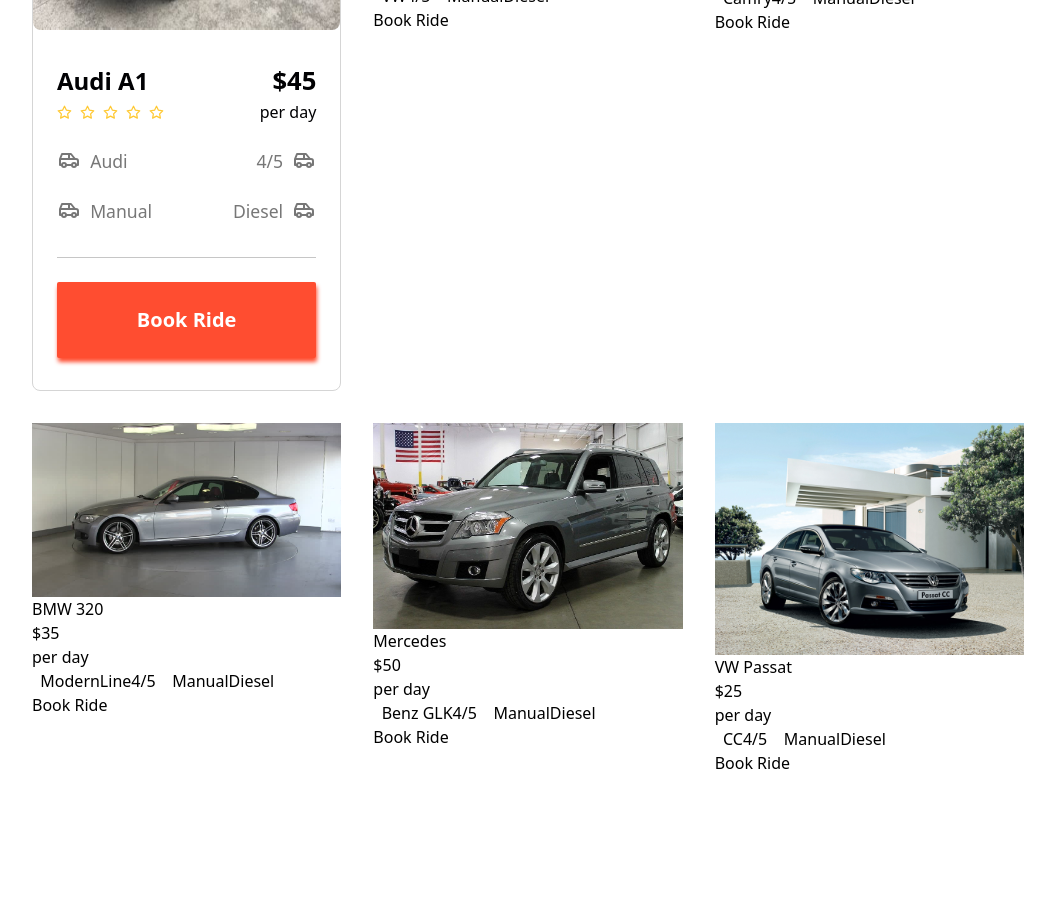
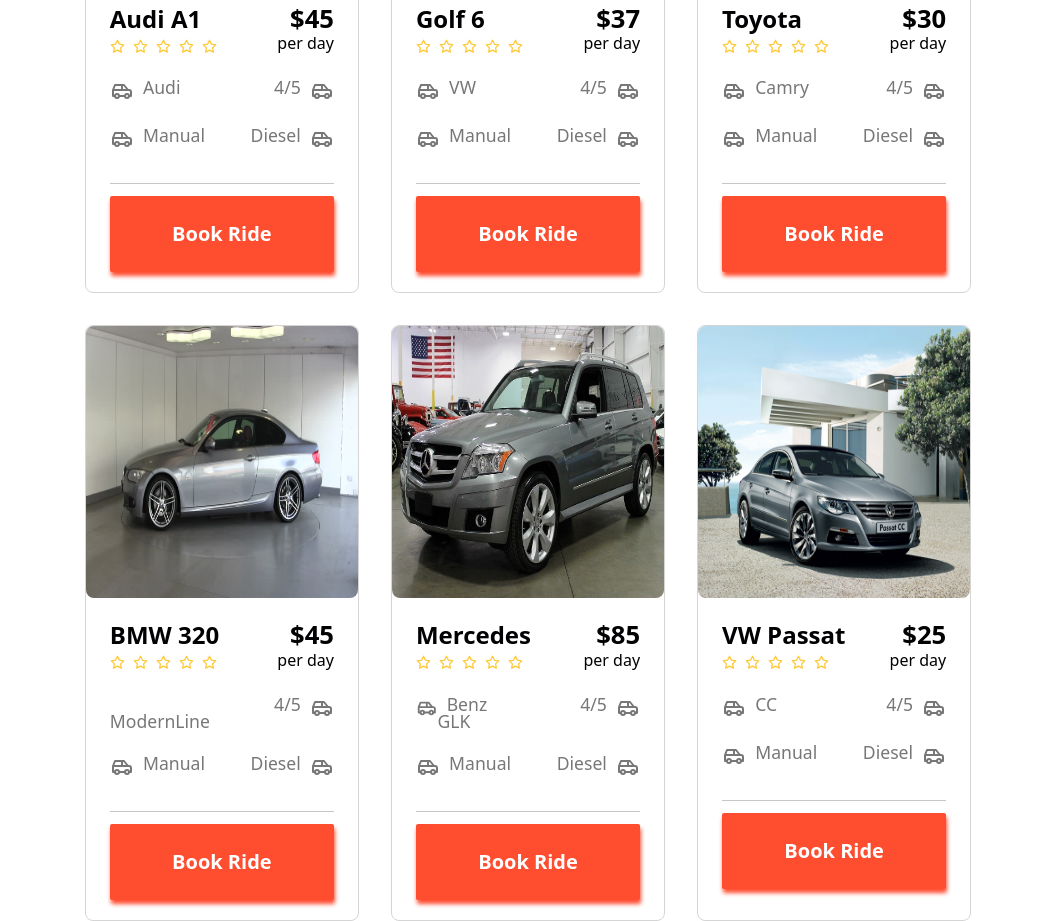
Before and after one commit to thaparup/car_rental, a React (Vite) app: page /models in a window 1280 px wide. Shown: the part 400-1321 px from the top of the page, without its empty margins (112-1167 px from the left). Before the commit the page ends 1175 px from the top, so only its background shows below. Built offline with nearby package versions, Linux system fonts and the light colour scheme.

Commit message:
complete card component and testimonial page completed

```diff
--- a/src/App.jsx
+++ b/src/App.jsx
@@ -17,6 +17,7 @@
 import { BrowserRouter, Routes, Route } from "react-router-dom";
 import About from "./Pages/About";
 import VehicleModel from "./componenets/VehicleModel";
+import TestimonialsPage from "./Pages/TestimonialsPage";
 function App() {
   const [count, setCount] = useState(0);
 
@@ -40,6 +41,7 @@
         <Routes>
           <Route path="/about" element={<About />} />
           <Route path="/models" element={<VehicleModel />} />
+          <Route path="/testimonials" element={<TestimonialsPage />} />
         </Routes>
       </BrowserRouter>
     </>
--- a/src/componenets/CarCard.jsx
+++ b/src/componenets/CarCard.jsx
@@ -10,18 +10,18 @@
 
 export default function CarCard() {
   return (
-    <div className="grid grid-cols-3 mx-36 gap-8">
+    <div className="grid grid-cols-3 mx-[12.3rem] gap-8">
       <div className="border-[1px] border-[#d5d5d5] flex flex-col rounded-lg">
-        <div className="w-full h-auto ">
+        <div className="w-full h-auto  ">
           <img
             src={CarImg1}
             alt="car_img"
-            className="w-full h-[20rem] rounded-lg"
+            className="w-full  rounded-lg h-[17rem] "
           />
-          <div className="px-6 py-8 flex-col text-pmBlack">
+          <div className="px-6 pt-6 pb-5 flex-col text-pmBlack ">
             <div className="flex justify-between items-center">
               <div className="flex flex-col text-left gap-2">
-                <p className="text-2xl font-bold">Audi A1</p>
+                <p className="text-2xl font-bold leading-none">Audi A1</p>
                 <span className="flex gap-2">
                   <IconStar
                     width={15}
@@ -51,29 +51,29 @@
                 </span>
               </div>
               <div className="flex flex-col text-right">
-                <h4 className="text-[1.6rem] font-bold">$45</h4>
+                <h4 className="text-[1.6rem] font-bold leading-none">$45</h4>
                 <p className="text-[1rem]">per day</p>
               </div>
             </div>
-            <div className="grid grid-cols-2 gap-6 mt-6 pb-8 CardCarSpan ">
-              <span className="text-[1.1rem] font-medium text-[#777777] text-left flex">
+            <div className="grid grid-cols-2 gap-6 mt-6 pb-8 CardCarSpan">
+              <span className="text-[1.1rem] font-medium text-[#777777] text-left flex leading-none">
                 <IconCar /> &nbsp; Audi
               </span>
 
-              <span className="text-[1.1rem] font-medium text-[#777777] flex justify-end">
+              <span className="text-[1.1rem] font-medium text-[#777777] flex justify-end leading-none">
                 4/5 &nbsp; <IconCar />
               </span>
-              <span className="text-[1.1rem] font-medium text-[#777777] text-left flex">
+              <span className="text-[1.1rem] font-medium text-[#777777] text-left flex leading-none">
                 <IconCar /> &nbsp; Manual
               </span>
-              <span className="text-[1.1rem] font-medium text-[#777777] flex justify-end">
+              <span className="text-[1.1rem] font-medium text-[#777777] flex justify-end leading-none">
                 Diesel &nbsp; <IconCar />
               </span>
             </div>
 
             <a
               href="#home"
-              className="flex py-6 mt-6 bg-pmColor rounded-sm font-bold text-white shadow-boxShadowRed transitons-shadow duration-300 hover:shadow-boxShadowRedHover"
+              className="flex py-6 mt-3 bg-pmColor rounded-sm font-bold text-white shadow-boxShadowRed transitons-shadow duration-300 hover:shadow-boxShadowRedHover"
               onClick={() => window.scrollTo(0, 0)}
             >
               <p className="mx-auto text-xl font-extrabold ">Book Ride</p>
@@ -82,177 +82,365 @@
         </div>
       </div>
 
-      <div className="models-div__box">
-        <div className="models-div__box__img">
-          <img src={CarImg2} alt="car_img" />
-          <div className="models-div__box__descr">
-            <div className="models-div__box__descr__name-price">
-              <div className="models-div__box__descr__name-price__name">
-                <p>Golf 6</p>
-                {/* <span>
-                  <IconStar width={15} height={15} />
-                  <IconStar width={15} height={15} />
-                  <IconStar width={15} height={15} />
-                  <IconStar width={15} height={15} />
-                  <IconStar width={15} height={15} />
-                </span> */}
+      {/* Row 1 Column 2 */}
+
+      <div className="border-[1px] border-[#d5d5d5] flex flex-col rounded-lg">
+        <div className="w-full h-auto ">
+          <img
+            src={CarImg2}
+            alt="car_img"
+            className="w-full  rounded-lg h-[17rem]"
+          />
+          <div className="px-6 pt-6 pb-5 flex-col text-pmBlack ">
+            <div className="flex justify-between items-center">
+              <div className="flex flex-col text-left gap-2">
+                <p className="text-2xl font-bold leading-none">Golf 6</p>
+                <span className="flex gap-2">
+                  <IconStar
+                    width={15}
+                    height={15}
+                    className=" text-[#ffc933]"
+                  />
+                  <IconStar
+                    width={15}
+                    height={15}
+                    className=" text-[#ffc933]"
+                  />
+                  <IconStar
+                    width={15}
+                    height={15}
+                    className=" text-[#ffc933]"
+                  />
+                  <IconStar
+                    width={15}
+                    height={15}
+                    className=" text-[#ffc933]"
+                  />
+                  <IconStar
+                    width={15}
+                    height={15}
+                    className=" text-[#ffc933]"
+                  />
+                </span>
               </div>
-              <div className="models-div__box__descr__name-price__price">
-                <h4>$37</h4>
-                <p>per day</p>
+              <div className="flex flex-col text-right">
+                <h4 className="text-[1.6rem] font-bold leading-none">$37</h4>
+                <p className="text-[1rem]">per day</p>
               </div>
             </div>
-            <div className="models-div__box__descr__name-price__details">
-              <span>&nbsp; VW</span>
-              <span style={{ textAlign: "right" }}>4/5 &nbsp;</span>
-              <span>&nbsp; Manual</span>
-              <span style={{ textAlign: "right" }}>Diesel &nbsp;</span>
+            <div className="grid grid-cols-2 gap-6 mt-6 pb-8 CardCarSpan">
+              <span className="text-[1.1rem] font-medium text-[#777777] text-left flex leading-none">
+                <IconCar /> &nbsp; VW
+              </span>
+
+              <span className="text-[1.1rem] font-medium text-[#777777] flex justify-end leading-none">
+                4/5 &nbsp; <IconCar />
+              </span>
+              <span className="text-[1.1rem] font-medium text-[#777777] text-left flex leading-none">
+                <IconCar /> &nbsp; Manual
+              </span>
+              <span className="text-[1.1rem] font-medium text-[#777777] flex justify-end leading-none">
+                Diesel &nbsp; <IconCar />
+              </span>
             </div>
-            <div className="models-div__box__descr__name-price__btn">
-              <Link onClick={() => window.scrollTo(0, 0)} to="/">
-                Book Ride
-              </Link>
-            </div>
+
+            <a
+              href="#home"
+              className="flex py-6 mt-3 bg-pmColor rounded-sm font-bold text-white shadow-boxShadowRed transitons-shadow duration-300 hover:shadow-boxShadowRedHover"
+              onClick={() => window.scrollTo(0, 0)}
+            >
+              <p className="mx-auto text-xl font-extrabold ">Book Ride</p>
+            </a>
           </div>
         </div>
       </div>
 
-      <div className="models-div__box">
-        <div className="models-div__box__img">
-          <img src={CarImg3} alt="car_img" />
-          <div className="models-div__box__descr">
-            <div className="models-div__box__descr__name-price">
-              <div className="models-div__box__descr__name-price__name">
-                <p>Toyota</p>
-                {/* <span>
-                  <IconStar width={15} height={15} />
-                  <IconStar width={15} height={15} />
-                  <IconStar width={15} height={15} />
-                  <IconStar width={15} height={15} />
-                  <IconStar width={15} height={15} />
-                </span> */}
+      {/* Row1 Column 3 */}
+
+      <div className="border-[1px] border-[#d5d5d5] flex flex-col rounded-lg">
+        <div className="w-full h-auto ">
+          <img
+            src={CarImg3}
+            alt="car_img"
+            className="w-full  rounded-lg  h-[17rem]"
+          />
+          <div className="px-6 pt-6 pb-5 flex-col text-pmBlack ">
+            <div className="flex justify-between items-center">
+              <div className="flex flex-col text-left gap-2">
+                <p className="text-2xl font-bold leading-none">Toyota</p>
+                <span className="flex gap-2">
+                  <IconStar
+                    width={15}
+                    height={15}
+                    className=" text-[#ffc933]"
+                  />
+                  <IconStar
+                    width={15}
+                    height={15}
+                    className=" text-[#ffc933]"
+                  />
+                  <IconStar
+                    width={15}
+                    height={15}
+                    className=" text-[#ffc933]"
+                  />
+                  <IconStar
+                    width={15}
+                    height={15}
+                    className=" text-[#ffc933]"
+                  />
+                  <IconStar
+                    width={15}
+                    height={15}
+                    className=" text-[#ffc933]"
+                  />
+                </span>
               </div>
-              <div className="models-div__box__descr__name-price__price">
-                <h4>$30</h4>
-                <p>per day</p>
+              <div className="flex flex-col text-right">
+                <h4 className="text-[1.6rem] font-bold leading-none">$30</h4>
+                <p className="text-[1rem]">per day</p>
               </div>
             </div>
-            <div className="models-div__box__descr__name-price__details">
-              <span>&nbsp; Camry</span>
-              <span style={{ textAlign: "right" }}>4/5 &nbsp;</span>
-              <span>&nbsp; Manual</span>
-              <span style={{ textAlign: "right" }}>Diesel &nbsp;</span>
+            <div className="grid grid-cols-2 gap-6 mt-6 pb-8 CardCarSpan">
+              <span className="text-[1.1rem] font-medium text-[#777777] text-left flex leading-none">
+                <IconCar /> &nbsp; Camry
+              </span>
+
+              <span className="text-[1.1rem] font-medium text-[#777777] flex justify-end leading-none">
+                4/5 &nbsp; <IconCar />
+              </span>
+              <span className="text-[1.1rem] font-medium text-[#777777] text-left flex leading-none">
+                <IconCar /> &nbsp; Manual
+              </span>
+              <span className="text-[1.1rem] font-medium text-[#777777] flex justify-end leading-none">
+                Diesel &nbsp; <IconCar />
+              </span>
             </div>
-            <div className="models-div__box__descr__name-price__btn">
-              <Link onClick={() => window.scrollTo(0, 0)} to="/">
-                Book Ride
-              </Link>
-            </div>
+
+            <a
+              href="#home"
+              className="flex py-6 mt-3 bg-pmColor rounded-sm font-bold text-white shadow-boxShadowRed transitons-shadow duration-300 hover:shadow-boxShadowRedHover"
+              onClick={() => window.scrollTo(0, 0)}
+            >
+              <p className="mx-auto text-xl font-extrabold ">Book Ride</p>
+            </a>
           </div>
         </div>
       </div>
 
-      <div className="models-div__box">
-        <div className="models-div__box__img">
-          <img src={CarImg4} alt="car_img" />
-          <div className="models-div__box__descr">
-            <div className="models-div__box__descr__name-price">
-              <div className="models-div__box__descr__name-price__name">
-                <p>BMW 320</p>
-                {/* <span>
-                  <IconStar width={15} height={15} />
-                  <IconStar width={15} height={15} />
-                  <IconStar width={15} height={15} />
-                  <IconStar width={15} height={15} />
-                  <IconStar width={15} height={15} />
-                </span> */}
+      {/* Row 2 Coulumn1 */}
+
+      <div className="border-[1px] border-[#d5d5d5] flex flex-col rounded-lg">
+        <div className="w-full h-auto ">
+          <img
+            src={CarImg4}
+            alt="car_img"
+            className="w-full  rounded-lg   min-h-[17rem] object-fill"
+          />
+          <div className="px-6 pt-6 pb-5 flex-col text-pmBlack ">
+            <div className="flex justify-between items-center">
+              <div className="flex flex-col text-left gap-2">
+                <p className="text-2xl font-bold leading-none">BMW 320</p>
+                <span className="flex gap-2">
+                  <IconStar
+                    width={15}
+                    height={15}
+                    className=" text-[#ffc933]"
+                  />
+                  <IconStar
+                    width={15}
+                    height={15}
+                    className=" text-[#ffc933]"
+                  />
+                  <IconStar
+                    width={15}
+                    height={15}
+                    className=" text-[#ffc933]"
+                  />
+                  <IconStar
+                    width={15}
+                    height={15}
+                    className=" text-[#ffc933]"
+                  />
+                  <IconStar
+                    width={15}
+                    height={15}
+                    className=" text-[#ffc933]"
+                  />
+                </span>
               </div>
-              <div className="models-div__box__descr__name-price__price">
-                <h4>$35</h4>
-                <p>per day</p>
+              <div className="flex flex-col text-right">
+                <h4 className="text-[1.6rem] font-bold leading-none">$45</h4>
+                <p className="text-[1rem]">per day</p>
               </div>
             </div>
-            <div className="models-div__box__descr__name-price__details">
-              <span>&nbsp; ModernLine</span>
-              <span style={{ textAlign: "right" }}>4/5 &nbsp;</span>
-              <span>&nbsp; Manual</span>
-              <span style={{ textAlign: "right" }}>Diesel &nbsp;</span>
+            <div className="grid grid-cols-2 gap-6 mt-6 pb-8 CardCarSpan">
+              <span className="text-[1.1rem] font-medium text-[#777777] text-left flex leading-none">
+                <IconCar /> &nbsp; ModernLine
+              </span>
+
+              <span className="text-[1.1rem] font-medium text-[#777777] flex justify-end leading-none">
+                4/5 &nbsp; <IconCar />
+              </span>
+              <span className="text-[1.1rem] font-medium text-[#777777] text-left flex leading-none">
+                <IconCar /> &nbsp; Manual
+              </span>
+              <span className="text-[1.1rem] font-medium text-[#777777] flex justify-end leading-none">
+                Diesel &nbsp; <IconCar />
+              </span>
             </div>
-            <div className="models-div__box__descr__name-price__btn">
-              <Link onClick={() => window.scrollTo(0, 0)} to="/">
-                Book Ride
-              </Link>
-            </div>
+
+            <a
+              href="#home"
+              className="flex py-6 mt-3 bg-pmColor rounded-sm font-bold text-white shadow-boxShadowRed transitons-shadow duration-300 hover:shadow-boxShadowRedHover"
+              onClick={() => window.scrollTo(0, 0)}
+            >
+              <p className="mx-auto text-xl font-extrabold ">Book Ride</p>
+            </a>
           </div>
         </div>
       </div>
+      {/* Row 2 Column 2 */}
 
-      <div className="models-div__box">
-        <div className="models-div__box__img">
-          <img src={CarImg5} alt="car_img" />
-          <div className="models-div__box__descr">
-            <div className="models-div__box__descr__name-price">
-              <div className="models-div__box__descr__name-price__name">
-                <p>Mercedes</p>
-                {/* <span>
-                  <IconStar width={15} height={15} />
-                  <IconStar width={15} height={15} />
-                  <IconStar width={15} height={15} />
-                  <IconStar width={15} height={15} />
-                  <IconStar width={15} height={15} />
-                </span> */}
+      <div className="border-[1px] border-[#d5d5d5] flex flex-col rounded-lg">
+        <div className="w-full h-auto ">
+          <img
+            src={CarImg5}
+            alt="car_img"
+            className="w-full  rounded-lg   min-h-[17rem] object-fill"
+          />
+          <div className="px-6 pt-6 pb-5 flex-col text-pmBlack ">
+            <div className="flex justify-between items-center">
+              <div className="flex flex-col text-left gap-2">
+                <p className="text-2xl font-bold leading-none">Mercedes</p>
+                <span className="flex gap-2">
+                  <IconStar
+                    width={15}
+                    height={15}
+                    className=" text-[#ffc933]"
+                  />
+                  <IconStar
+                    width={15}
+                    height={15}
+                    className=" text-[#ffc933]"
+                  />
+                  <IconStar
+                    width={15}
+                    height={15}
+                    className=" text-[#ffc933]"
+                  />
+                  <IconStar
+                    width={15}
+                    height={15}
+                    className=" text-[#ffc933]"
+                  />
+                  <IconStar
+                    width={15}
+                    height={15}
+                    className=" text-[#ffc933]"
+                  />
+                </span>
               </div>
-              <div className="models-div__box__descr__name-price__price">
-                <h4>$50</h4>
-                <p>per day</p>
+              <div className="flex flex-col text-right">
+                <h4 className="text-[1.6rem] font-bold leading-none">$85</h4>
+                <p className="text-[1rem]">per day</p>
               </div>
             </div>
-            <div className="models-div__box__descr__name-price__details">
-              <span>&nbsp; Benz GLK</span>
-              <span style={{ textAlign: "right" }}>4/5 &nbsp;</span>
-              <span>&nbsp; Manual</span>
-              <span style={{ textAlign: "right" }}>Diesel &nbsp;</span>
+            <div className="grid grid-cols-2 gap-6 mt-6 pb-8 CardCarSpan">
+              <span className="text-[1.1rem] font-medium text-[#777777] text-left flex leading-none">
+                <IconCar /> &nbsp; Benz GLK
+              </span>
+
+              <span className="text-[1.1rem] font-medium text-[#777777] flex justify-end leading-none">
+                4/5 &nbsp; <IconCar />
+              </span>
+              <span className="text-[1.1rem] font-medium text-[#777777] text-left flex leading-none">
+                <IconCar /> &nbsp; Manual
+              </span>
+              <span className="text-[1.1rem] font-medium text-[#777777] flex justify-end leading-none">
+                Diesel &nbsp; <IconCar />
+              </span>
             </div>
-            <div className="models-div__box__descr__name-price__btn">
-              <Link onClick={() => window.scrollTo(0, 0)} to="/">
-                Book Ride
-              </Link>
-            </div>
+
+            <a
+              href="#home"
+              className="flex py-6 mt-3 bg-pmColor rounded-sm font-bold text-white shadow-boxShadowRed transitons-shadow duration-300 hover:shadow-boxShadowRedHover"
+              onClick={() => window.scrollTo(0, 0)}
+            >
+              <p className="mx-auto text-xl font-extrabold ">Book Ride</p>
+            </a>
           </div>
         </div>
       </div>
+      {/* Row 2 Column 3 */}
 
-      <div className="models-div__box">
-        <div className="models-div__box__img">
-          <img src={CarImg6} alt="car_img" />
-          <div className="models-div__box__descr">
-            <div className="models-div__box__descr__name-price">
-              <div className="models-div__box__descr__name-price__name">
-                <p>VW Passat</p>
-                {/* <span>
-                  <IconStar width={15} height={15} />
-                  <IconStar width={15} height={15} />
-                  <IconStar width={15} height={15} />
-                  <IconStar width={15} height={15} />
-                  <IconStar width={15} height={15} />
-                </span> */}
+      <div className="border-[1px] border-[#d5d5d5] flex flex-col rounded-lg">
+        <div className="w-full h-auto ">
+          <img
+            src={CarImg6}
+            alt="car_img"
+            className="w-full  rounded-lg  min-h-[17rem] object-fill"
+          />
+          <div className="px-6 pt-6 pb-5 flex-col text-pmBlack ">
+            <div className="flex justify-between items-center">
+              <div className="flex flex-col text-left gap-2">
+                <p className="text-2xl font-bold leading-none">VW Passat</p>
+                <span className="flex gap-2">
+                  <IconStar
+                    width={15}
+                    height={15}
+                    className=" text-[#ffc933]"
+                  />
+                  <IconStar
+                    width={15}
+                    height={15}
+                    className=" text-[#ffc933]"
+                  />
+                  <IconStar
+                    width={15}
+                    height={15}
+                    className=" text-[#ffc933]"
+                  />
+                  <IconStar
+                    width={15}
+                    height={15}
+                    className=" text-[#ffc933]"
+                  />
+                  <IconStar
+                    width={15}
+                    height={15}
+                    className=" text-[#ffc933]"
+                  />
+                </span>
               </div>
-              <div className="models-div__box__descr__name-price__price">
-                <h4>$25</h4>
-                <p>per day</p>
+              <div className="flex flex-col text-right">
+                <h4 className="text-[1.6rem] font-bold leading-none">$25</h4>
+                <p className="text-[1rem]">per day</p>
               </div>
             </div>
-            <div className="models-div__box__descr__name-price__details">
-              <span>&nbsp; CC</span>
-              <span style={{ textAlign: "right" }}>4/5 &nbsp;</span>
-              <span>&nbsp; Manual</span>
-              <span style={{ textAlign: "right" }}>Diesel &nbsp;</span>
+            <div className="grid grid-cols-2 gap-6 mt-6 pb-8 CardCarSpan">
+              <span className="text-[1.1rem] font-medium text-[#777777] text-left flex leading-none">
+                <IconCar /> &nbsp; CC
+              </span>
+
+              <span className="text-[1.1rem] font-medium text-[#777777] flex justify-end leading-none">
+                4/5 &nbsp; <IconCar />
+              </span>
+              <span className="text-[1.1rem] font-medium text-[#777777] text-left flex leading-none">
+                <IconCar /> &nbsp; Manual
+              </span>
+              <span className="text-[1.1rem] font-medium text-[#777777] flex justify-end leading-none">
+                Diesel &nbsp; <IconCar />
+              </span>
             </div>
-            <div className="models-div__box__descr__name-price__btn">
-              <Link onClick={() => window.scrollTo(0, 0)} to="/">
-                Book Ride
-              </Link>
-            </div>
+
+            <a
+              href="#home"
+              className="flex py-6 mt-3 bg-pmColor rounded-sm font-bold text-white shadow-boxShadowRed transitons-shadow duration-300 hover:shadow-boxShadowRedHover"
+              onClick={() => window.scrollTo(0, 0)}
+            >
+              <p className="mx-auto text-xl font-extrabold ">Book Ride</p>
+            </a>
           </div>
         </div>
       </div>
--- a/src/componenets/Navbar.jsx
+++ b/src/componenets/Navbar.jsx
@@ -59,15 +59,15 @@
             </li>
 
             <li className="transition-colors duration-500 hover:text-pmColor">
-              <a href="/about">Testimonials</a>
+              <a href="/testimonials">Testimonials</a>
             </li>
 
             <li className="transition-colors duration-500 hover:text-pmColor">
-              <a href="/about">Our Team</a>
+              <a href="/teams">Our Team</a>
             </li>
 
             <li className="transition-colors duration-500 hover:text-pmColor">
-              <a href="/about">Contact</a>
+              <a href="/contact">Contact</a>
             </li>
           </ul>
         </div>
--- a/src/componenets/Testimonials.jsx
+++ b/src/componenets/Testimonials.jsx
@@ -46,7 +46,7 @@
 
             <div className="flex justify-between">
               <div className="flex gap-3">
-                <img src={img1} alt="" height={60} width={60} />
+                <img src={img2} alt="" height={60} width={60} />
                 <div>
                   <h4>Harry Potter</h4>
                   <h4>Belgrade</h4>
```
Also changed, not shown: src/Pages/TestimonialsPage.jsx (added, +65 -0 lines).
